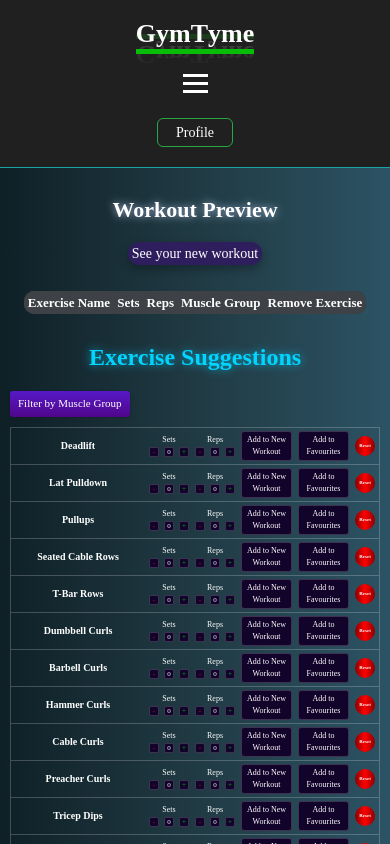
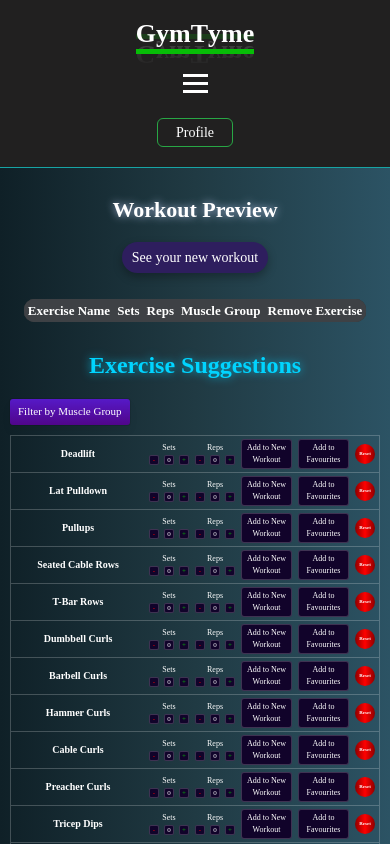
Before and after one commit to Satokii/gymtyme, a React (Vite) app: page /exercises in a window 390 px wide. Shown: the top 844 px of the page. Built offline with nearby package versions, Linux system fonts and the light colour scheme; a web font is replaced by a local one.

Commit message:
refactor: update 500px media query for button padding

```diff
--- a/src/styles/exercises/exercises.css
+++ b/src/styles/exercises/exercises.css
@@ -407,7 +407,7 @@
     font-size: 24px;
   }
   .workout-preview-workout-btn {
-    padding: 1px 4px;
+    padding: 5px 10px;
     margin-bottom: 6px;
     font-size: 14px;
   }
```
